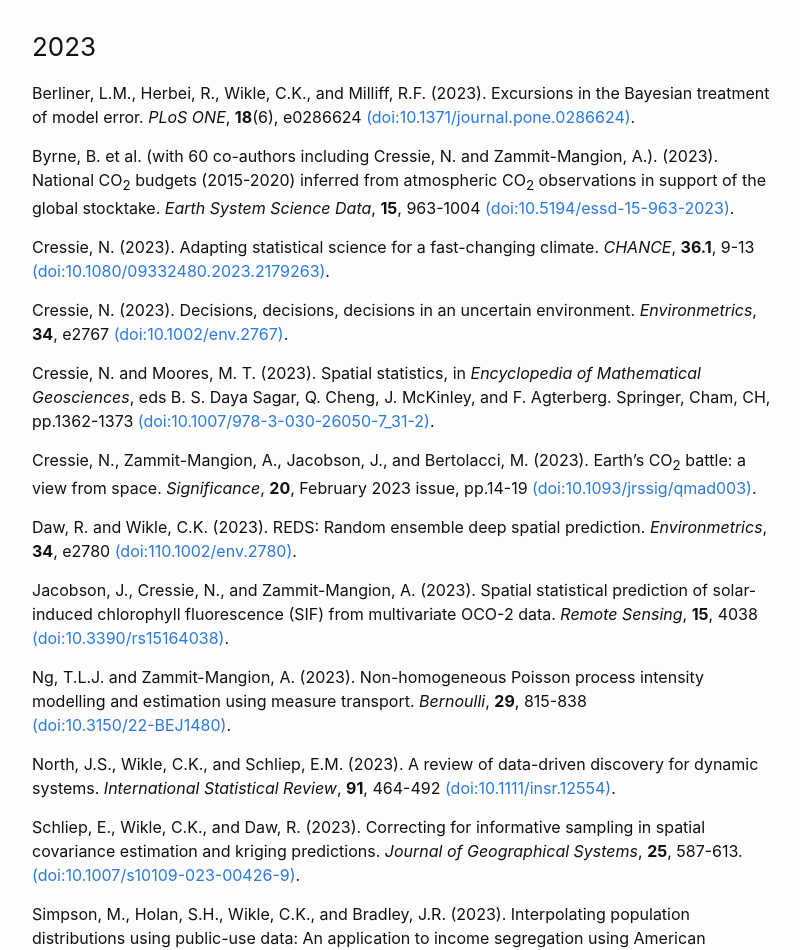
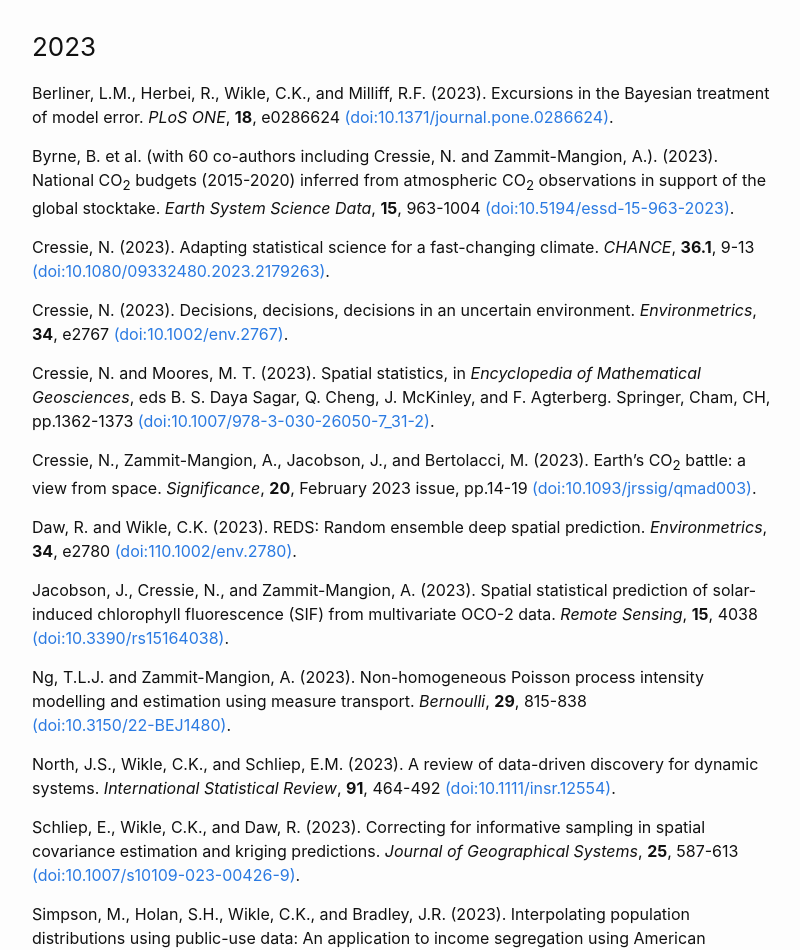
Before and after one commit to andrewzm/STRbook, a Jekyll site: the page built from docs/articles.md, in a window 1280 px wide and 1400 px high, scrolled down 918 px. Shown: the part 153-1103 px from the top of the window, without its empty margins (238-1038 px from the left). Built offline with Jekyll 4.4.1, drawn with Linux system fonts in a browser that asks for light colours; some of the changed text lies outside the part shown.

Commit message:
Fixes final version

```diff
--- a/docs/articles.md
+++ b/docs/articles.md
@@ -33,7 +33,7 @@
 
 ### 2023
 
-Berliner, L.M., Herbei, R., Wikle, C.K., and  Milliff, R.F. (2023). Excursions in the Bayesian treatment of model error. *PLoS ONE*, **18**(6), e0286624 <span class="ref-link">[(doi:10.1371/journal.pone.0286624)](https://doi.org/10.1371/journal.pone.0286624).</span>
+Berliner, L.M., Herbei, R., Wikle, C.K., and  Milliff, R.F. (2023). Excursions in the Bayesian treatment of model error. *PLoS ONE*, **18**, e0286624 <span class="ref-link">[(doi:10.1371/journal.pone.0286624)](https://doi.org/10.1371/journal.pone.0286624).</span>
 
 Byrne, B. et al. (with 60 co-authors including Cressie, N. and Zammit-Mangion, A.). (2023). National CO<sub>2</sub> budgets (2015-2020) inferred from atmospheric CO<sub>2</sub> observations in support of the global stocktake. *Earth System Science Data*, **15**, 963-1004 <span class="ref-link">[(doi:10.5194/essd-15-963-2023)](https://doi.org/10.5194/essd-15-963-2023).</span>
 
@@ -53,7 +53,7 @@
 
 North, J.S., Wikle, C.K., and Schliep, E.M. (2023). A review of data-driven discovery for dynamic systems. *International Statistical Review*, **91**, 464-492 <span class="ref-link">[(doi:10.1111/insr.12554)](https://doi.org/10.1111/insr.12554).</span>
 
-Schliep, E., Wikle, C.K., and Daw, R. (2023). Correcting for informative sampling in spatial covariance estimation and kriging predictions. *Journal of Geographical Systems*, **25**, 587-613. <span class="ref-link">[(doi:10.1007/s10109-023-00426-9)](https://doi.org/10.1007/s10109-023-00426-9).</span>
+Schliep, E., Wikle, C.K., and Daw, R. (2023). Correcting for informative sampling in spatial covariance estimation and kriging predictions. *Journal of Geographical Systems*, **25**, 587-613 <span class="ref-link">[(doi:10.1007/s10109-023-00426-9)](https://doi.org/10.1007/s10109-023-00426-9).</span>
 
 Simpson, M., Holan, S.H., Wikle, C.K., and Bradley, J.R. (2023). Interpolating population distributions using public-use data: An application to income segregation using American Community Survey data. *Journal of the American Statistical Association*, **118**, 84-96 <span class="ref-link">[(doi:10.1080/01621459.2022.2126779)](https://doi.org/10.1080/01621459.2022.2126779).</span>
 
@@ -63,7 +63,7 @@
 
 Wikle, C.K., Mateu, J., and Zammit-Mangion, A. (2023). Deep learning and spatial statistics. *Spatial Statistics*, **57**, 100774 <span class="ref-link">[(doi:10.1016/j.spasta.2023.100774)](https://doi.org/10.1016/j.spasta.2023.100774).</span>
 
-Yoo, M. and Wikle, C.K. (2023). Using echo state networks to inform physical models for fire front propagation. *Spatial Statistics*, **54** <span class="ref-link">[(doi:10.1016/j.spasta.2023.100732)](https://doi.org/10.1016/j.spasta.2023.100732).</span>
+Yoo, M. and Wikle, C.K. (2023). Using echo state networks to inform physical models for fire front propagation. *Spatial Statistics*, **54**, 100732 <span class="ref-link">[(doi:10.1016/j.spasta.2023.100732)](https://doi.org/10.1016/j.spasta.2023.100732).</span>
 
 <br/>
 
```
Also changed, not shown: other parts of docs/articles.md (+1 -1 lines).
